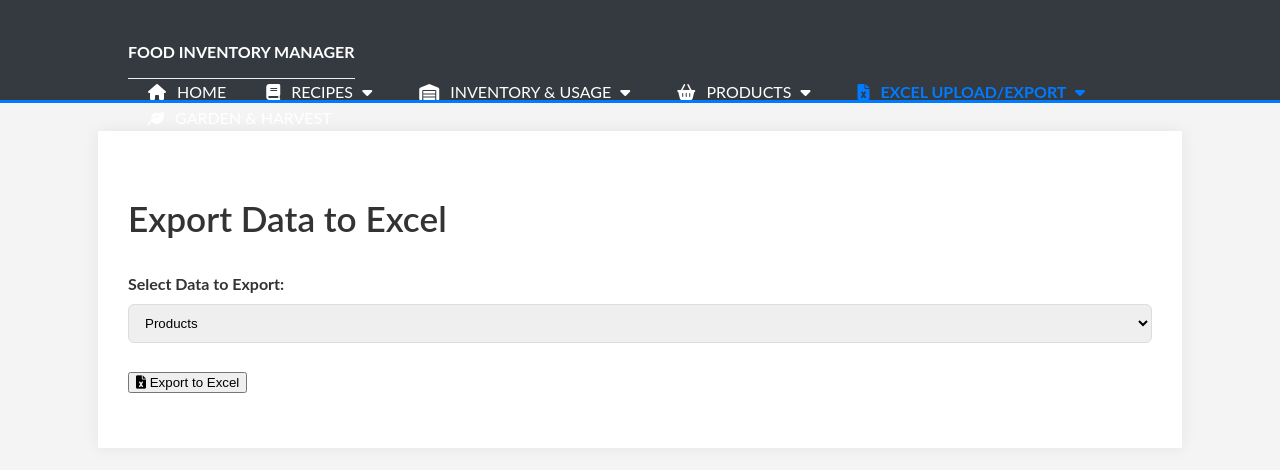
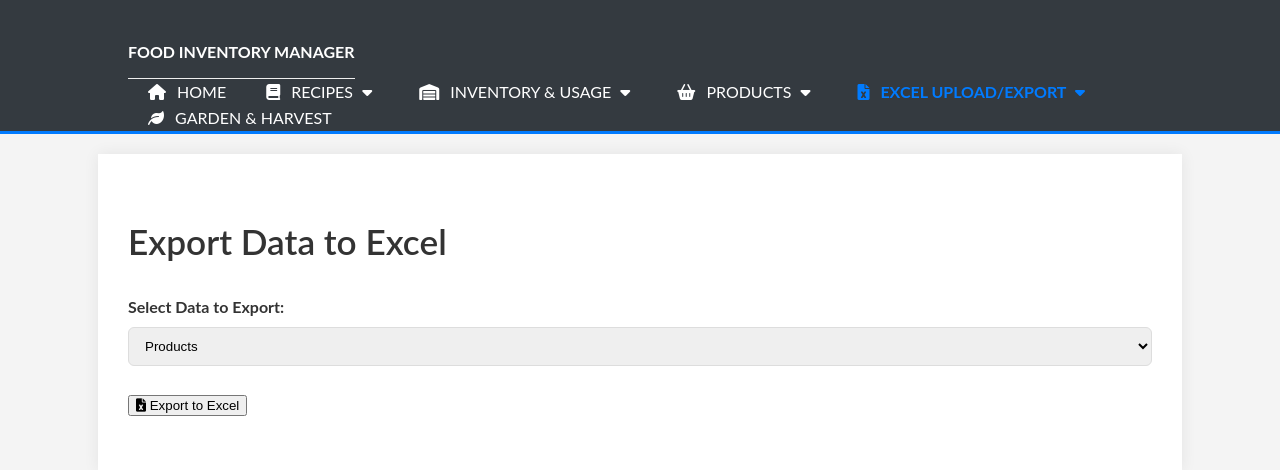
Before and after one commit to Mikeymac75/PIM, a Flask app: page /export_data in a window 1280 px wide. Shown: the top 470 px of the page. Run offline with Flask 3, Linux system fonts and the light colour scheme; some libraries are stand-ins or nearby versions.

Commit message:
Fix: Apply clearfix to header elements for dynamic height
This change adds clearfix rules to `header .container::after` and
`header ul::after` in `static/style.css`.

The goal is to allow the header to dynamically adjust its height
if the content within it (e.g., navigation links) wraps due to
length, without interfering with the visibility or functionality
of dropdown menus. The clearfix technique is used to ensure
parent elements correctly contain their floated children.

```diff
--- a/static/style.css
+++ b/static/style.css
@@ -728,3 +728,17 @@ tr.override-active td {
         font-size: 1.3em; /* Smaller title on mobile */
     }
 }
+
+/* Clearfix for header container to wrap floated children */
+header .container::after {
+  content: "";
+  clear: both;
+  display: table;
+}
+
+/* Clearfix for header UL to wrap floated LI elements */
+header ul::after {
+  content: "";
+  clear: both;
+  display: table;
+}
```
